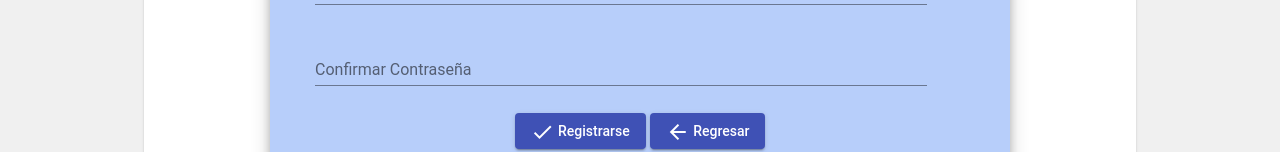
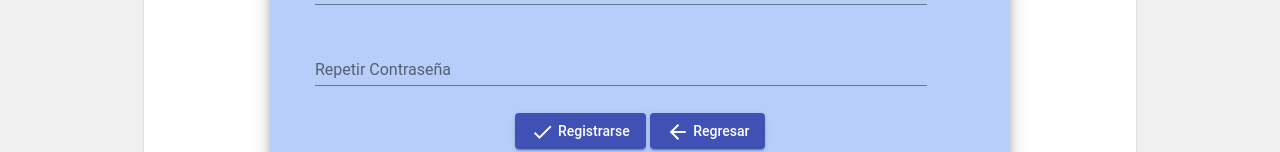
Before and after one commit to carlangas97/PracticaLabAD1, an Angular app in the folder Banco/: page /registro in a window 1280 px wide. Shown: the part 747-899 px from the top of the page. Built offline with nearby package versions, Linux system fonts and the light colour scheme.

Commit message:
actualizar texto - 201503797

```diff
--- a/Banco/src/app/Componentes/registrar/registrar.component.html
+++ b/Banco/src/app/Componentes/registrar/registrar.component.html
@@ -93,8 +93,8 @@
             <span class="material-iconslogin"></span>
           </div>
           <mat-form-field class="example-full-width">
-            <mat-label>Confirmar Contraseña</mat-label>
-            <input [(ngModel)]="contra2" matInput #input  placeholder="Confirmar Contraseña">
+            <mat-label>Repetir Contraseña</mat-label>
+            <input [(ngModel)]="contra2" matInput #input  placeholder="Repetir Contraseña">
             <mat-hint align="end"></mat-hint>
           </mat-form-field>
         </div>
```
